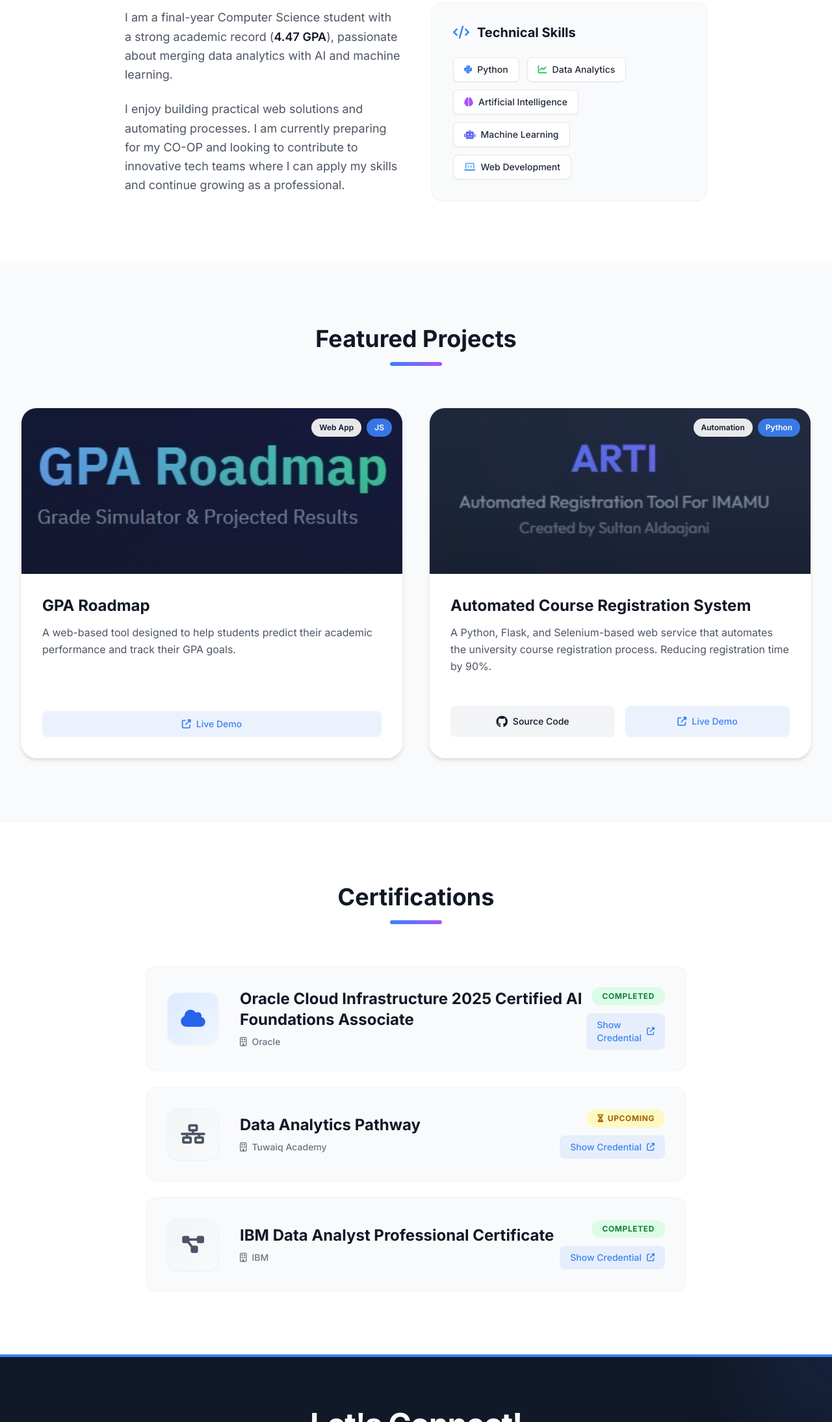
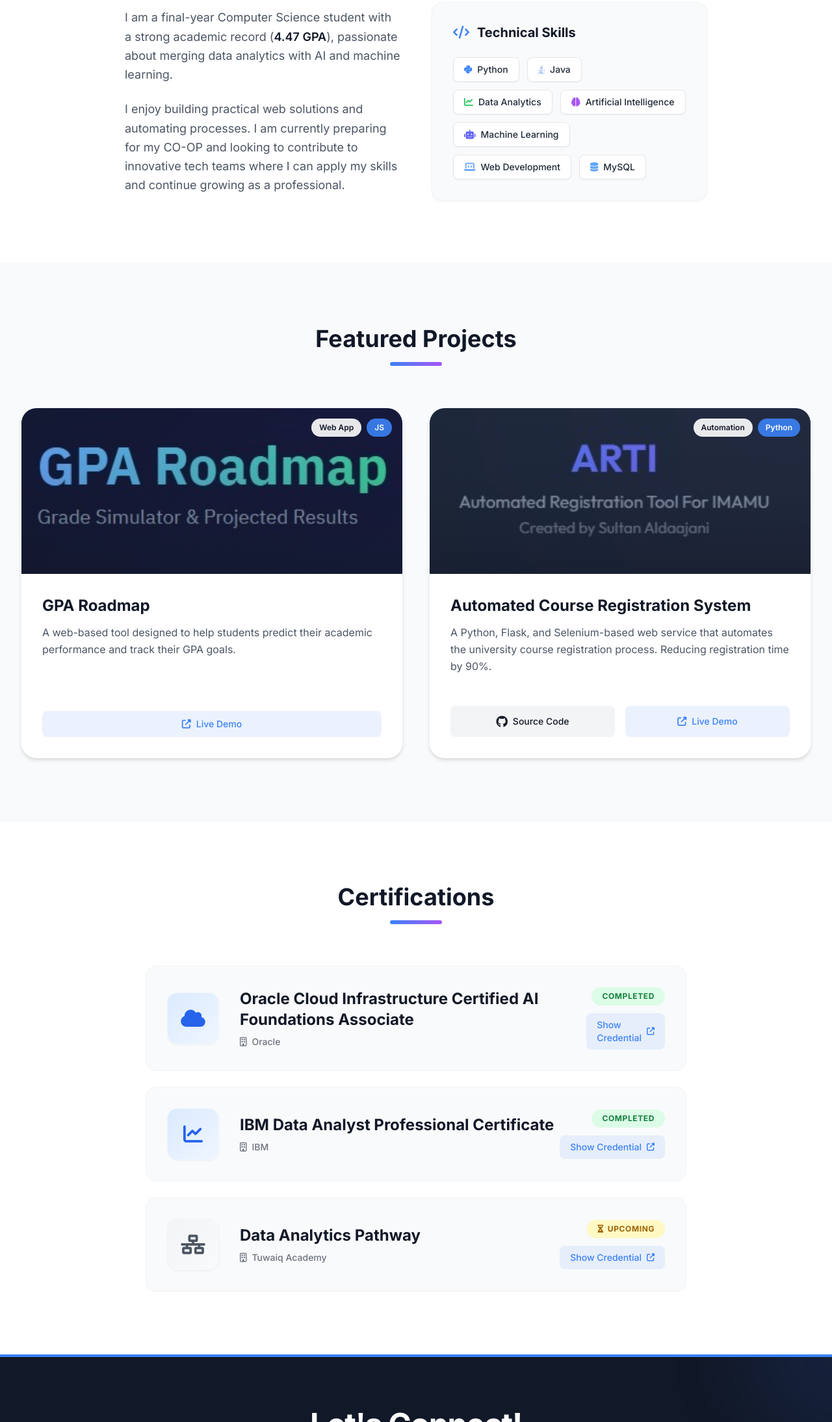
Before and after one commit to sultan1st/sultan1st.github.io, a plain HTML site: page index.html in a window 1280 px wide. Shown: the part 940-3128 px from the top of the page at 65% size. Drawn offline with nearby package versions, Linux system fonts and the light colour scheme.

Commit message:
Update index.html

```diff
--- a/index.html
+++ b/index.html
@@ -265,6 +265,9 @@
                             <span
                                 class="px-4 py-2 bg-white dark:bg-gray-800 text-gray-800 dark:text-gray-200 rounded-lg text-sm font-medium border border-gray-200 dark:border-gray-700 hover:border-primary hover:text-primary dark:hover:border-primary dark:hover:text-primary transition-all duration-300 shadow-sm cursor-default flex items-center"><i
                                     class="fab fa-python mr-2 text-blue-500"></i> Python</span>
+                           <span
+                                class="px-4 py-2 bg-white dark:bg-gray-800 text-gray-800 dark:text-gray-200 rounded-lg text-sm font-medium border border-gray-200 dark:border-gray-700 hover:border-primary hover:text-primary dark:hover:border-primary dark:hover:text-primary transition-all duration-300 shadow-sm cursor-default flex items-center"><i
+                                    class="fab fa-java mr-2 text-blue-500"></i> Java</span>
                             <span
                                 class="px-4 py-2 bg-white dark:bg-gray-800 text-gray-800 dark:text-gray-200 rounded-lg text-sm font-medium border border-gray-200 dark:border-gray-700 hover:border-primary hover:text-primary dark:hover:border-primary dark:hover:text-primary transition-all duration-300 shadow-sm cursor-default flex items-center"><i
                                     class="fas fa-chart-line mr-2 text-green-500"></i> Data Analytics</span>
@@ -277,6 +280,9 @@
                             <span
                                 class="px-4 py-2 bg-white dark:bg-gray-800 text-gray-800 dark:text-gray-200 rounded-lg text-sm font-medium border border-gray-200 dark:border-gray-700 hover:border-primary hover:text-primary dark:hover:border-primary dark:hover:text-primary transition-all duration-300 shadow-sm cursor-default flex items-center"><i
                                     class="fas fa-laptop-code mr-2 text-blue-400"></i> Web Development</span>
+                            <span
+                                class="px-4 py-2 bg-white dark:bg-gray-800 text-gray-800 dark:text-gray-200 rounded-lg text-sm font-medium border border-gray-200 dark:border-gray-700 hover:border-primary hover:text-primary dark:hover:border-primary dark:hover:text-primary transition-all duration-300 shadow-sm cursor-default flex items-center"><i
+                                    class="fas fa-database mr-2 text-blue-400"></i> MySQL</span>
                         </div>
                     </div>
                 </div>
@@ -354,11 +360,11 @@
                             registration process. Reducing registration time by 90%.
                         </p>
                         <div class="flex flex-wrap gap-4 mt-auto pt-6">
-                            <a href="https://github.com/sultan-1st/registration-bot"
+                            <a href="https://github.com/sultan1st/registration-bot"
                                 class="flex-1 text-center py-2.5 px-4 bg-gray-100 dark:bg-gray-800 hover:bg-gray-200 dark:hover:bg-gray-700 text-gray-900 dark:text-white rounded-lg font-medium transition-colors text-sm flex items-center justify-center">
                                 <i class="fab fa-github mr-2 text-lg"></i> Source Code
                             </a>
-                            <a href="https://github.com/sultan-1st/registration-bot/releases/tag/ARTI"
+                            <a href="https://github.com/sultan1st/registration-bot/releases/tag/ARTI"
                                 class="flex-1 text-center py-2.5 px-4 bg-primary/10 hover:bg-primary text-primary hover:text-white dark:text-blue-400 dark:hover:text-white rounded-lg font-medium transition-colors text-sm flex items-center justify-center">
                                 <i class="fas fa-external-link-alt mr-2"></i> Live Demo
                             </a>
@@ -389,7 +395,7 @@
                     <div class="ml-6 sm:ml-8 flex-grow">
                         <h4
                             class="text-xl md:text-2xl font-bold text-gray-900 dark:text-white group-hover:text-primary transition-colors">
-                            Oracle Cloud Infrastructure 2025 Certified AI Foundations Associate</h4>
+                            Oracle Cloud Infrastructure Certified AI Foundations Associate</h4>
                         <div class="flex items-center mt-2 text-gray-500 dark:text-gray-400">
                             <i class="far fa-building mr-2 text-sm"></i> <span class="text-sm font-medium">Oracle</span>
                         </div>
@@ -412,6 +418,39 @@
                 </div>
 
                 <!-- Cert 2 -->
+                  <div
+                    class="flex items-center p-6 sm:p-8 bg-gray-50 dark:bg-gray-800/30 rounded-2xl border border-gray-100 dark:border-gray-800 hover:border-primary/50 dark:hover:border-primary/50 transition-all duration-300 group hover:shadow-md reveal">
+                    <div
+                        class="w-16 h-16 sm:w-20 sm:h-20 rounded-2xl bg-gradient-to-br from-blue-100 to-blue-50 dark:from-blue-900/40 dark:to-blue-800/20 text-blue-600 dark:text-blue-400 flex items-center justify-center text-3xl flex-shrink-0 group-hover:scale-110 group-hover:rotate-3 transition-all duration-300 shadow-sm border border-blue-50 dark:border-blue-800/30">
+                        <i class="fas fa-chart-line"></i>
+                    </div>
+                    <div class="ml-6 sm:ml-8 flex-grow">
+                        <h4
+                            class="text-xl md:text-2xl font-bold text-gray-900 dark:text-white group-hover:text-primary transition-colors">
+                            IBM Data Analyst Professional Certificate</h4>
+                        <div class="flex items-center mt-2 text-gray-500 dark:text-gray-400">
+                            <i class="far fa-building mr-2 text-sm"></i> <span class="text-sm font-medium">IBM</span>
+                        </div>
+                        <div class="mt-4 sm:hidden">
+                            <a href="http://coursera.org/verify/professional-cert/PYDPQBE37827" target="_blank"
+                                class="inline-flex items-center px-4 py-2 bg-primary/10 hover:bg-primary text-primary hover:text-white dark:text-blue-400 dark:hover:text-white rounded-lg font-medium transition-colors text-sm">
+                                Show Credential <i class="fas fa-external-link-alt ml-2 text-xs"></i>
+                            </a>
+                        </div>
+                    </div>
+                    <div class="hidden sm:flex flex-col items-end gap-3">
+                        <span
+                            class="px-4 py-1.5 bg-green-100 text-green-700 dark:bg-green-900/30 dark:text-green-400 rounded-full text-xs font-bold uppercase tracking-wider">Completed</span>
+                        <a href="http://coursera.org/verify/professional-cert/PYDPQBE37827"
+                            target="_blank"
+                            class="inline-flex items-center px-4 py-2 bg-primary/10 hover:bg-primary text-primary hover:text-white dark:text-blue-400 dark:hover:text-white rounded-lg font-medium transition-colors text-sm">
+                            Show Credential <i class="fas fa-external-link-alt ml-2 text-xs"></i>
+                        </a>
+                    </div>
+                </div>
+
+                <!-- Cert 3 -->
+
                 <div class="flex items-center p-6 sm:p-8 bg-gray-50 dark:bg-gray-800/30 rounded-2xl border border-gray-100 dark:border-gray-800 hover:border-primary/50 dark:hover:border-primary/50 transition-all duration-300 group hover:shadow-md reveal"
                     style="transition-delay: 100ms;">
                     <div
@@ -438,37 +477,6 @@
                             class="px-4 py-1.5 bg-yellow-100 text-yellow-700 dark:bg-yellow-900/30 dark:text-yellow-400 rounded-full text-xs font-bold uppercase tracking-wider flex items-center"><i
                                 class="fas fa-hourglass-half mr-1.5"></i> Upcoming</span>
                         <a href="#" target="_blank"
-                            class="inline-flex items-center px-4 py-2 bg-primary/10 hover:bg-primary text-primary hover:text-white dark:text-blue-400 dark:hover:text-white rounded-lg font-medium transition-colors text-sm">
-                            Show Credential <i class="fas fa-external-link-alt ml-2 text-xs"></i>
-                        </a>
-                    </div>
-                </div>
-
-                <!-- Cert 3 -->
-                <div class="flex items-center p-6 sm:p-8 bg-gray-50 dark:bg-gray-800/30 rounded-2xl border border-gray-100 dark:border-gray-800 hover:border-primary/50 dark:hover:border-primary/50 transition-all duration-300 group hover:shadow-md reveal"
-                    style="transition-delay: 200ms;">
-                    <div
-                        class="w-16 h-16 sm:w-20 sm:h-20 rounded-2xl bg-gradient-to-br from-gray-100 to-gray-50 dark:from-gray-700/40 dark:to-gray-800/20 text-gray-600 dark:text-gray-400 flex items-center justify-center text-3xl flex-shrink-0 group-hover:scale-110 group-hover:-rotate-3 transition-all duration-300 shadow-sm border border-gray-100 dark:border-gray-700/50">
-                        <i class="fas fa-project-diagram"></i>
-                    </div>
-                    <div class="ml-6 sm:ml-8 flex-grow">
-                        <h4
-                            class="text-xl md:text-2xl font-bold text-gray-900 dark:text-white group-hover:text-primary transition-colors">
-                            IBM Data Analyst Professional Certificate</h4>
-                        <div class="flex items-center mt-2 text-gray-500 dark:text-gray-400">
-                            <i class="far fa-building mr-2 text-sm"></i> <span class="text-sm font-medium">IBM</span>
-                        </div>
-                        <div class="mt-4 sm:hidden">
-                            <a href="#" target="_blank"
-                                class="inline-flex items-center px-4 py-2 bg-primary/10 hover:bg-primary text-primary hover:text-white dark:text-blue-400 dark:hover:text-white rounded-lg font-medium transition-colors text-sm">
-                                Show Credential <i class="fas fa-external-link-alt ml-2 text-xs"></i>
-                            </a>
-                        </div>
-                    </div>
-                    <div class="hidden sm:flex flex-col items-end gap-3">
-                        <span
-                            class="px-4 py-1.5 bg-green-100 text-green-700 dark:bg-green-900/30 dark:text-green-400 rounded-full text-xs font-bold uppercase tracking-wider"></i> Completed</span>
-                        <a href="http://coursera.org/verify/professional-cert/PYDPQBE37827" target="_blank"
                             class="inline-flex items-center px-4 py-2 bg-primary/10 hover:bg-primary text-primary hover:text-white dark:text-blue-400 dark:hover:text-white rounded-lg font-medium transition-colors text-sm">
                             Show Credential <i class="fas fa-external-link-alt ml-2 text-xs"></i>
                         </a>
@@ -501,7 +509,7 @@
                         class="w-14 h-14 rounded-full bg-white/5 border border-white/10 flex items-center justify-center text-xl hover:bg-primary hover:border-primary hover:text-white hover:-translate-y-2 transition-all duration-300 shadow-lg">
                         <i class="fab fa-linkedin-in"></i>
                     </a>
-                    <a href="https://github.com/sultan-1st"
+                    <a href="https://github.com/sultan1st"
                         class="w-14 h-14 rounded-full bg-white/5 border border-white/10 flex items-center justify-center text-xl hover:bg-gray-700 hover:border-gray-600 hover:text-white hover:-translate-y-2 transition-all duration-300 shadow-lg">
                         <i class="fab fa-github"></i>
                     </a>
```
